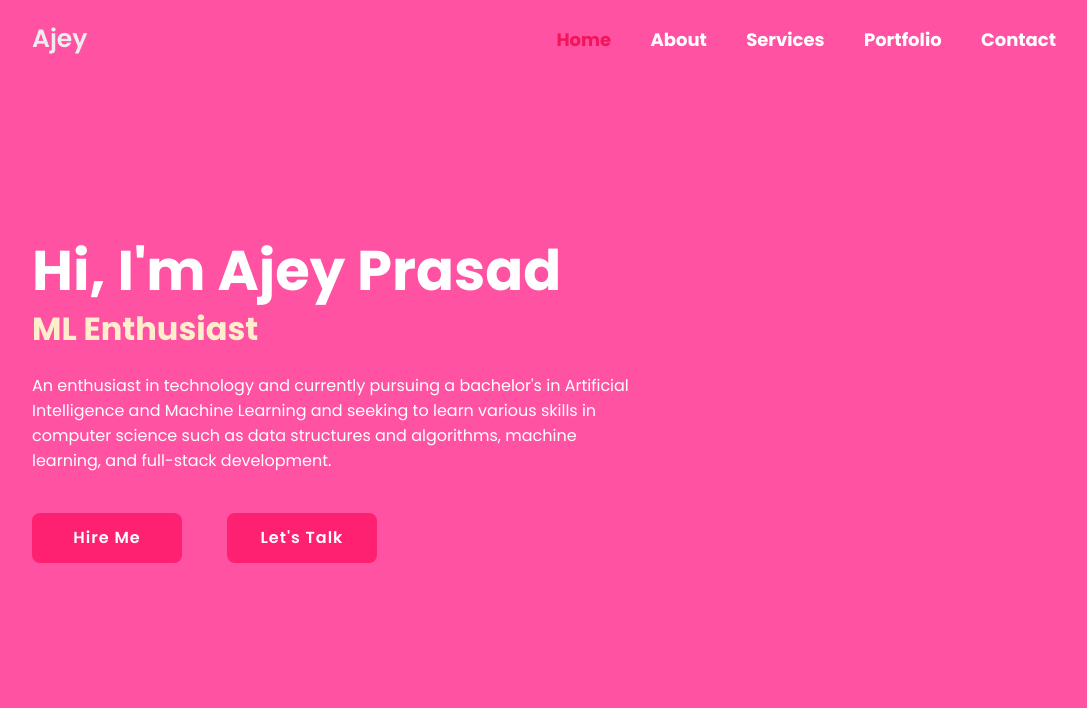
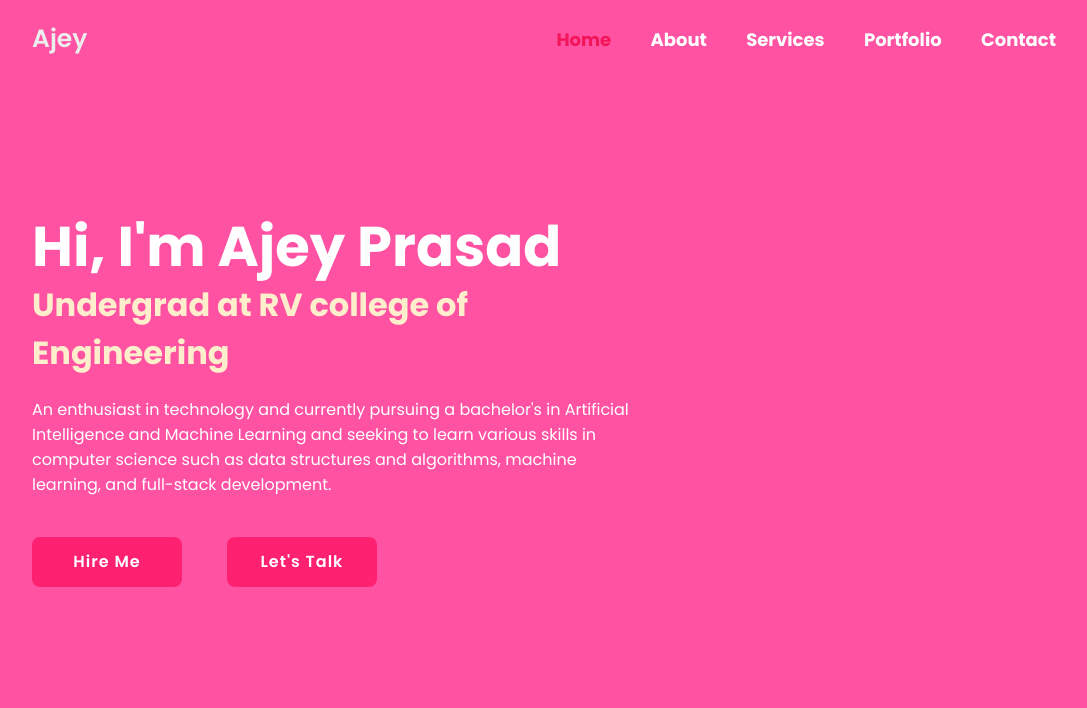
Before and after one commit to AjeyPrasad04/PersonalWebsite, a plain HTML site: page index.html in a window 1280 px wide. Shown: the top 708 px of the page, without its empty margins (96-1183 px from the left). Drawn offline with nearby package versions, Linux system fonts and the light colour scheme.

Commit message:
Update--index.html

```diff
--- a/index.html
+++ b/index.html
@@ -24,7 +24,7 @@
     <section class="home">
         <div class="home-content">
             <h1>Hi, I'm Ajey Prasad</h1>
-            <h3>ML Enthusiast</h3>
+            <h3>Undergrad at RV college of Engineering</h3>
             <p>An enthusiast in technology and currently pursuing a bachelor's in Artificial Intelligence and Machine Learning and seeking to learn various skills in computer science such as data structures and algorithms, machine learning, and full-stack development.</p>
             <div class="btn-box">
                 <a href="#">Hire Me</a>
```
